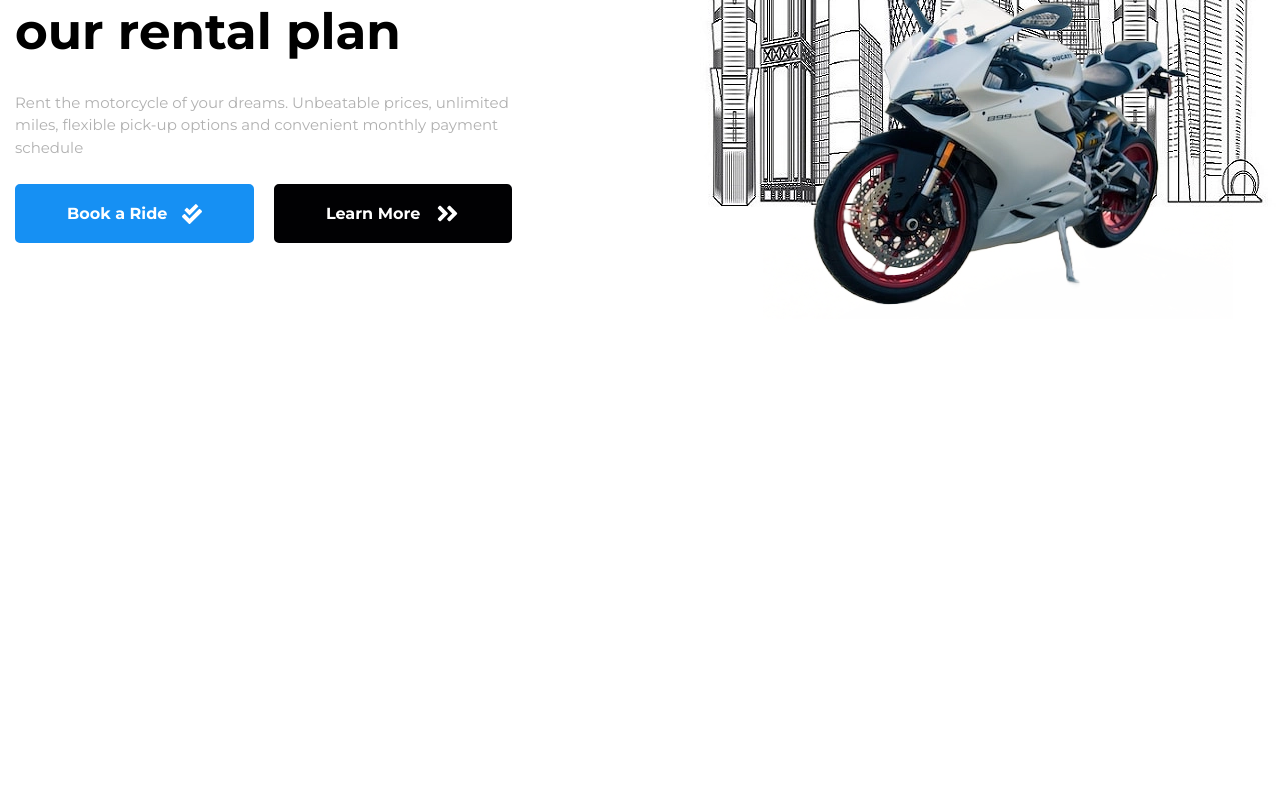
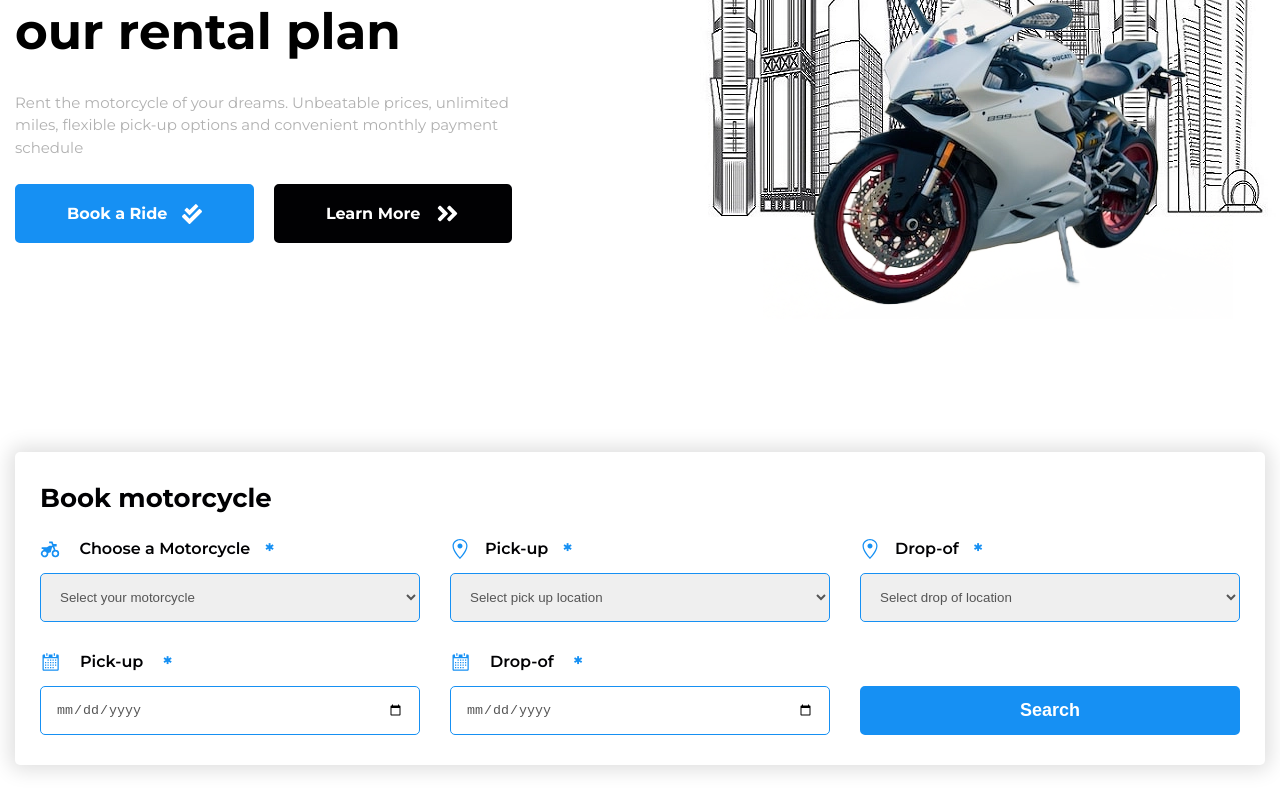
Before and after one commit to MattFvnDev/Moto_Rental, a React (Vite) app: page / in a window 1280 px wide. Shown: the part 373-1173 px from the top of the page. Before the commit the page ends 800 px from the top, so only its background shows below. Built offline with nearby package versions, Linux system fonts and the light colour scheme.

Commit message:
Developing booking component with small changes

```diff
--- /dev/null
+++ b/src/Constants/Index.js
@@ -0,0 +1,94 @@
+export const cities = [
+  {
+    id: "city-1",
+    name: "Gdańsk",
+  },
+  {
+    id: "city-2",
+    name: "Katowice",
+  },
+  {
+    id: "city-3",
+    name: "Kraków",
+  },
+  {
+    id: "city-4",
+    name: "Lublin",
+  },
+  {
+    id: "city-5",
+    name: "Łódź",
+  },
+  {
+    id: "city-6",
+    name: "Opole",
+  },
+  {
+    id: "city-7",
+    name: "Poznań",
+  },
+  {
+    id: "city-8",
+    name: "Rzeszów",
+  },
+  {
+    id: "city-9",
+    name: "Szczecin",
+  },
+  {
+    id: "city-10",
+    name: "Warszawa",
+  },
+  {
+    id: "city-11",
+    name: "Wrocław",
+  },
+]
+
+export const motorcycles = [
+  {
+    id: "motorcycle-1",
+    name: "Honda CB 1000 R",
+    mark: "Honda",
+  },
+  {
+    id: "motorcycle-2",
+    name: "Honda CBR 1000 RR-R",
+    mark: "Honda",
+  },
+  {
+    id: "motorcycle-3",
+    name: "Honda CRF 1100 L AFRICA TWIN",
+    mark: "Honda",
+  },
+  {
+    id: "motorcycle-4",
+    name: "Kawasaki Ninja ZX-10R",
+    mark: "Kawasaki",
+  },
+  {
+    id: "motorcycle-5",
+    name: "Kawasaki Z H2",
+    mark: "Kawasaki",
+  },
+  {
+    id: "motorcycle-6",
+    name: "Kawasaki Versys 1000",
+    mark: "Kawasaki",
+  },
+  {
+    id: "motorcycle-7",
+    name: "Yamaha R1",
+    mark: "Yamaha",
+  },
+  {
+    id: "motorcycle-8",
+    name: "Yamaha MT-10",
+    mark: "Yamaha",
+  },
+  {
+    id: "motorcycle-9",
+    name: "Yamaha Tracer 9",
+    mark: "Yamaha",
+  },
+]
--- /dev/null
+++ b/src/components/BookForm/BookForm.jsx
@@ -0,0 +1,78 @@
+import React from "react"
+import style from "./BookForm.module.css"
+import { RiMotorbikeFill } from "react-icons/ri"
+import { GoLocation, GoCalendar } from "react-icons/go"
+import { cities, motorcycles } from "../../Constants/Index"
+
+const BookForm = () => {
+  return (
+    <>
+      <section id="Booking-Section" className={style.Book_Section}>
+        <div className={style.Book_Container}>
+          <div className={style.Book_Content}>
+            <div className={style.Book_Content__Box}>
+              <h2>Book motorcycle</h2>
+              <form className={style.Book_Form} action="">
+                <div className={style.Book_Form__Type}>
+                  <label>
+                    <RiMotorbikeFill size={20} />
+                    &nbsp;Choose a Motorcycle <b>*</b>
+                  </label>
+                  <select>
+                    <option>Select your motorcycle</option>
+                    {motorcycles.map((motorcycle) => (
+                      <option key={motorcycle.id}>{motorcycle.name}</option>
+                    ))}
+                  </select>
+                </div>
+                <div className={style.Book_Form__Type}>
+                  <label>
+                    <GoLocation size={20} />
+                    Pick-up <b>*</b>
+                  </label>
+                  <select>
+                    <option>Select pick up location</option>
+                    {cities.map((city) => (
+                      <option key={city.id}>{city.name}</option>
+                    ))}
+                  </select>
+                </div>
+                <div className={style.Book_Form__Type}>
+                  <label>
+                    <GoLocation size={20} />
+                    Drop-of <b>*</b>
+                  </label>
+                  <select>
+                    <option>Select drop of location</option>
+                    {cities.map((city) => (
+                      <option key={city.id}>{city.name}</option>
+                    ))}
+                  </select>
+                </div>
+                <div className={style.Book_Form__Time}>
+                  <label>
+                    <GoCalendar size={20} />
+                    Pick-up <b>*</b>
+                  </label>
+                  <input type="date" name="" id="picktime" />
+                </div>
+                <div className={style.Book_Form__Time}>
+                  <label>
+                    <GoCalendar size={20} />
+                    Drop-of <b>*</b>
+                  </label>
+                  <input type="date" name="" id="droptime" />
+                </div>
+                <button className={style.Search} type="Submit">
+                  Search
+                </button>
+              </form>
+            </div>
+          </div>
+        </div>
+      </section>
+    </>
+  )
+}
+
+export default BookForm
--- /dev/null
+++ b/src/components/BookForm/BookForm.module.css
@@ -0,0 +1,131 @@
+.Book_Section {
+  position: relative;
+}
+
+.Book_Container {
+  margin: 0 auto !important;
+  max-width: 133rem !important;
+  padding: 0 1.5rem !important;
+}
+
+.Book_Content {
+  margin: 0 auto 6rem;
+  margin-bottom: 3.5rem;
+  margin-top: 2.5rem;
+}
+
+.Book_Content__Box {
+  background-color: #ffffff;
+  border-radius: 5px;
+  box-shadow: 0 0 20px 5px #dfdfdf;
+  color: #ffffff;
+  color: #010103;
+  display: flex;
+  flex-direction: column;
+  height: auto;
+  padding: 3rem 2.5rem 3rem;
+  position: relative;
+  width: 100%;
+  z-index: 4;
+}
+
+.Book_Content__Box h2 {
+  font-size: 2.6rem;
+  margin-bottom: 2.5rem;
+  text-align: center;
+}
+
+.Book_Form {
+  display: flex;
+  flex-direction: column;
+  gap: 2rem;
+}
+
+.Book_Form b {
+  color: #1690f3;
+  font-size: 2rem;
+}
+
+.Book_Form svg {
+  color: #1690f3;
+}
+
+.Book_Form__Type {
+  display: flex;
+  flex-direction: column;
+}
+
+.Book_Form__Type label {
+  font-weight: 600;
+  margin-bottom: 1rem;
+  display: flex;
+  gap: 1.5rem;
+  font-size: 1.6rem;
+}
+
+.Book_Form__Type select {
+  border: 1px solid #1690f3;
+  border-radius: 5px;
+  color: #555555;
+  outline: none;
+  padding: 1.5rem 1.5rem;
+  cursor: pointer;
+}
+
+.Book_Form__Time {
+  display: flex;
+  flex-direction: column;
+  position: relative;
+}
+
+.Book_Form__Time label {
+  font-weight: 600;
+  margin-bottom: 1rem;
+  display: flex;
+  gap: 2rem;
+  font-size: 1.6rem;
+}
+
+.Book_Form__Time input {
+  border: 1px solid #1690f3;
+  border-radius: 5px;
+  color: #555555;
+  outline: none;
+  padding: 1.5rem 1.5rem;
+  cursor: pointer;
+}
+
+.Search {
+  background-color: #1690f3;
+  border-radius: 5px;
+  padding: 1.2rem 1.2rem;
+  transition: all 0.5s;
+  z-index: 1;
+  border: 2px solid #1690f3;
+  color: #ffffff;
+  font-weight: 600;
+  height: fit-content;
+  align-self: self-end;
+  font-size: 1.8rem;
+  width: 100%;
+}
+
+@media screen and (min-width: 630px) {
+  .Book_Content__Box h2 {
+    text-align: start;
+  }
+  .Book_Form {
+    display: grid;
+    gap: 2.5rem;
+    grid-template-columns: repeat(2, 1fr);
+    grid-template-rows: repeat(auto);
+  }
+}
+
+@media screen and (min-width: 1000px) {
+  .Book_Form {
+    gap: 3rem;
+    grid-template-columns: repeat(3, 1fr);
+    grid-template-rows: repeat(auto);
+  }
+}
--- a/src/components/Hero/Hero.module.css
+++ b/src/components/Hero/Hero.module.css
@@ -11,10 +11,7 @@
 }
 
 .Shape {
-  position: absolute;
-  right: 0;
-  top: 3rem;
-  z-index: 1;
+  display: none;
 }
 
 .Hero_Content {
@@ -69,7 +66,7 @@
   background-color: #1690f3;
   border: 2px solid #1690f3;
   border-radius: 5px;
-  padding: 2rem 6.5rem;
+  padding: 2rem 6rem;
   align-items: center;
   display: flex;
   justify-content: center;
@@ -86,7 +83,7 @@
   background-color: #010103;
   border: 2px solid #010103;
   border-radius: 5px;
-  padding: 2rem 6.5rem;
+  padding: 2rem 6rem;
   align-items: center;
   display: flex;
   justify-content: center;
@@ -102,10 +99,7 @@
 }
 
 .Motorcycle {
-  position: absolute;
-  right: 0;
-  top: 26.5rem;
-  z-index: 2;
+  display: none;
 }
 
 .Scroll {
@@ -158,14 +152,51 @@
   .LearnMore {
     padding: 1.5rem 5rem;
   }
+  .Shape {
+    display: flex;
+    position: absolute;
+    right: 0;
+    top: 4rem;
+    z-index: 1;
+  }
+  .Motorcycle {
+    display: flex;
+    position: absolute;
+    right: 0;
+    top: 26.5rem;
+    z-index: 2;
+  }
 }
 
-@media screen and (max-width: 900px) {
+@media screen and (min-width: 1440px) {
   .Shape {
-    display: none;
+    right: 2rem;
   }
-  .Motorcycle {
-    display: none;
+}
+
+@media screen and (min-width: 1660px) {
+  .Shape {
+    right: 10rem;
+  }
+}
+@media screen and (min-width: 1860px) {
+  .Shape {
+    right: 20rem;
+  }
+}
+@media screen and (min-width: 2060px) {
+  .Shape {
+    right: 30rem;
+  }
+}
+@media screen and (min-width: 2260px) {
+  .Shape {
+    right: 40rem;
+  }
+}
+@media screen and (min-width: 2460px) {
+  .Shape {
+    right: 50rem;
   }
 }
 
--- a/src/components/index.js
+++ b/src/components/index.js
@@ -1,4 +1,5 @@
 import Navbar from "./Navbar/Navbar";
 import Hero from "./Hero/Hero";
+import BookForm from "./BookForm/BookForm";
 
-export { Hero, Navbar };
+export { Hero, Navbar, BookForm };
--- a/src/pages/Home/Home.jsx
+++ b/src/pages/Home/Home.jsx
@@ -1,10 +1,11 @@
 import React from "react";
 import style from "./Home.module.css";
-import { Hero } from "../../components";
+import { Hero, BookForm } from "../../components";
 
 const Home = () => (
   <>
     <Hero />
+    <BookForm/>
   </>
 );
 
```
